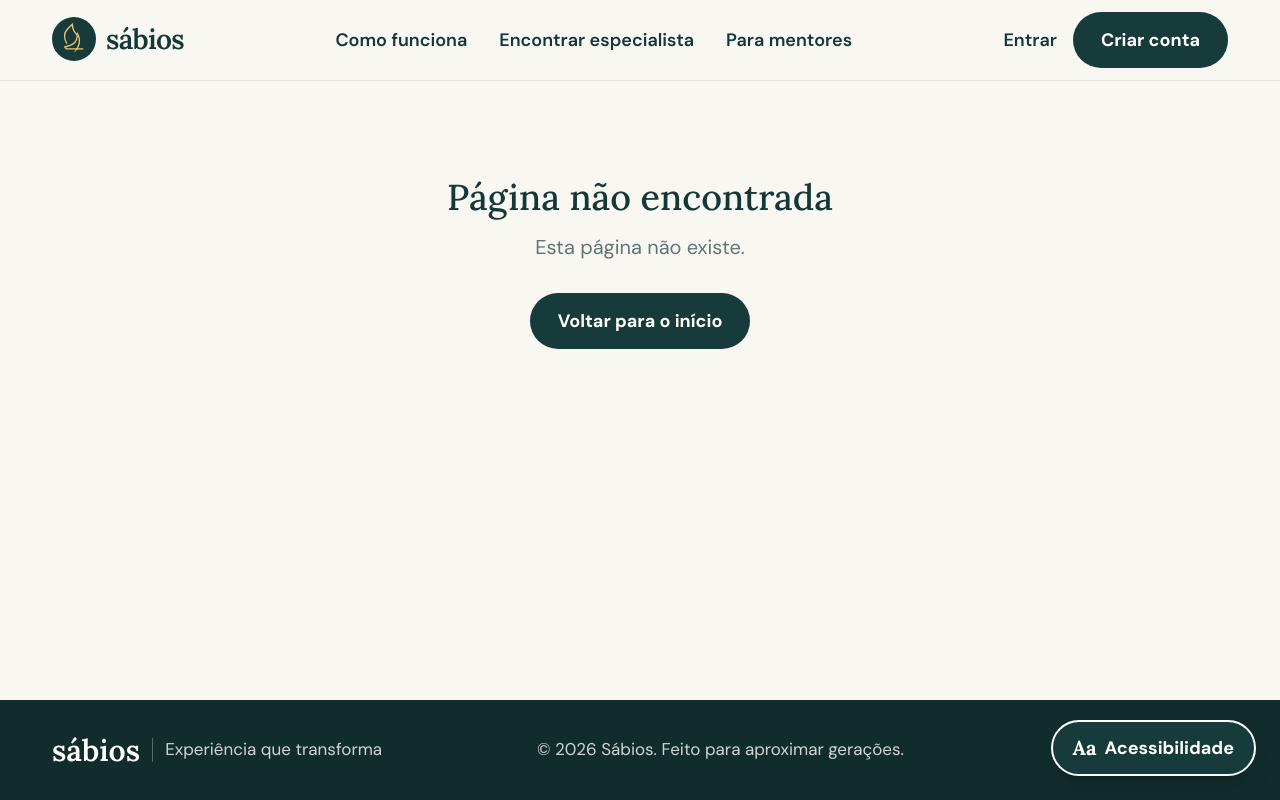
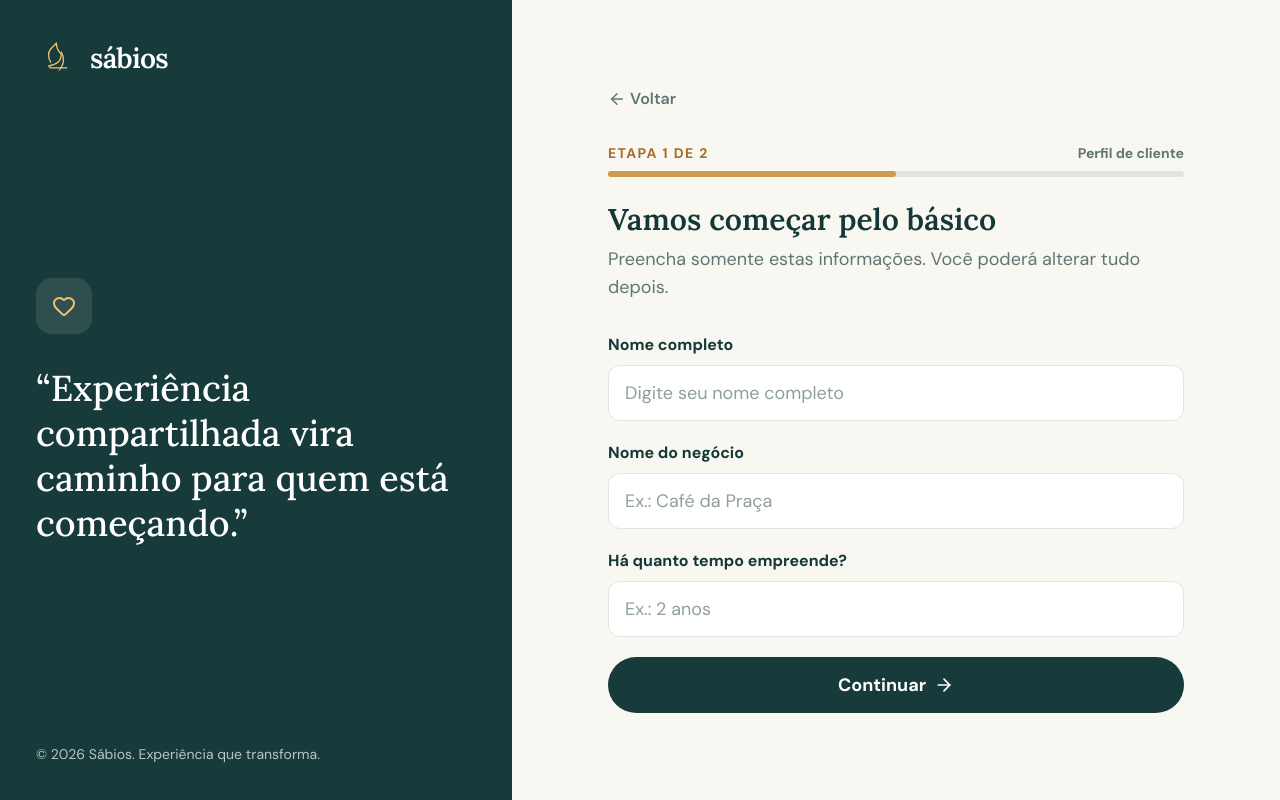
Before and after one commit to Sabios-app/Web-Front, a React (Vite) app: page /cadastro/cliente in a window 1280 px wide. Built offline with nearby package versions, Linux system fonts and the light colour scheme.

Commit message:
add client signup step 1

```diff
--- /dev/null
+++ b/src/pages/CadastroClientePage.jsx
@@ -0,0 +1,81 @@
+import { useState } from 'react'
+import { useNavigate } from 'react-router-dom'
+import AuthLayout from '../layouts/AuthLayout'
+import CabecalhoEtapa from '../components/CabecalhoEtapa'
+import CampoTexto from '../components/CampoTexto'
+import Botao from '../components/Botao'
+
+export default function CadastroClientePage() {
+  const navigate = useNavigate()
+
+  // em qual etapa a pessoa está (1 ou 2)
+  const [etapa, setEtapa] = useState(1)
+
+  // tudo o que a pessoa digitou
+  const [dados, setDados] = useState({ nome: '', negocio: '', tempo: '' })
+
+  // atualiza só o campo que mudou e mantém o resto
+  function atualizar(campo, valor) {
+    setDados({ ...dados, [campo]: valor })
+  }
+
+  function voltar() {
+    if (etapa === 1) navigate('/cadastro')
+    else setEtapa(1)
+  }
+
+  function continuar(e) {
+    e.preventDefault() // impede a página de recarregar
+    setEtapa(2)
+  }
+
+  return (
+    <AuthLayout>
+      <form onSubmit={continuar} className="w-full max-w-xl">
+        <CabecalhoEtapa
+          etapa={etapa}
+          perfil="Perfil de cliente"
+          titulo={etapa === 1 ? 'Vamos começar pelo básico' : 'Conte-nos sobre seu negócio'}
+          subtitulo={
+            etapa === 1
+              ? 'Preencha somente estas informações. Você poderá alterar tudo depois.'
+              : 'Assim conseguimos indicar os conselheiros mais adequados para você.'
+          }
+          aoVoltar={voltar}
+        />
+
+        {etapa === 1 && (
+          <div className="mt-8 flex flex-col gap-5">
+            <CampoTexto
+              id="nome"
+              rotulo="Nome completo"
+              placeholder="Digite seu nome completo"
+              valor={dados.nome}
+              aoMudar={(e) => atualizar('nome', e.target.value)}
+              obrigatorio
+            />
+            <CampoTexto
+              id="negocio"
+              rotulo="Nome do negócio"
+              placeholder="Ex.: Café da Praça"
+              valor={dados.negocio}
+              aoMudar={(e) => atualizar('negocio', e.target.value)}
+              obrigatorio
+            />
+            <CampoTexto
+              id="tempo"
+              rotulo="Há quanto tempo empreende?"
+              placeholder="Ex.: 2 anos"
+              valor={dados.tempo}
+              aoMudar={(e) => atualizar('tempo', e.target.value)}
+              obrigatorio
+            />
+            <Botao type="submit">Continuar</Botao>
+          </div>
+        )}
+
+        {etapa === 2 && <p className="mt-8 text-lg text-texto-secundario">Etapa 2 em construção</p>}
+      </form>
+    </AuthLayout>
+  )
+}
--- a/src/routes/AppRoutes.jsx
+++ b/src/routes/AppRoutes.jsx
@@ -4,6 +4,7 @@ import HomePage from '../pages/HomePage'
 import NaoEncontradaPage from '../pages/NaoEncontradaPage'
 import PerfilEspecialistaPage from '../pages/PerfilEspecialistaPage'
 import ControleDeRolagem from './ControleDeRolagem'
+import CadastroClientePage from '../pages/CadastroClientePage'
 
 /** Todas as rotas do site ficam aqui. Para criar uma página nova, adicione uma <Route>. */
 export default function AppRoutes() {
@@ -15,6 +16,7 @@ export default function AppRoutes() {
         <Route path="/especialistas/:id" element={<PerfilEspecialistaPage />} />
         <Route path="/cadastro" element={<EscolhaPerfilPage />} />
         <Route path="*" element={<NaoEncontradaPage />} />
+        <Route path="/cadastro/cliente" element={<CadastroClientePage />} />
       </Routes>
     </>
   )
```
